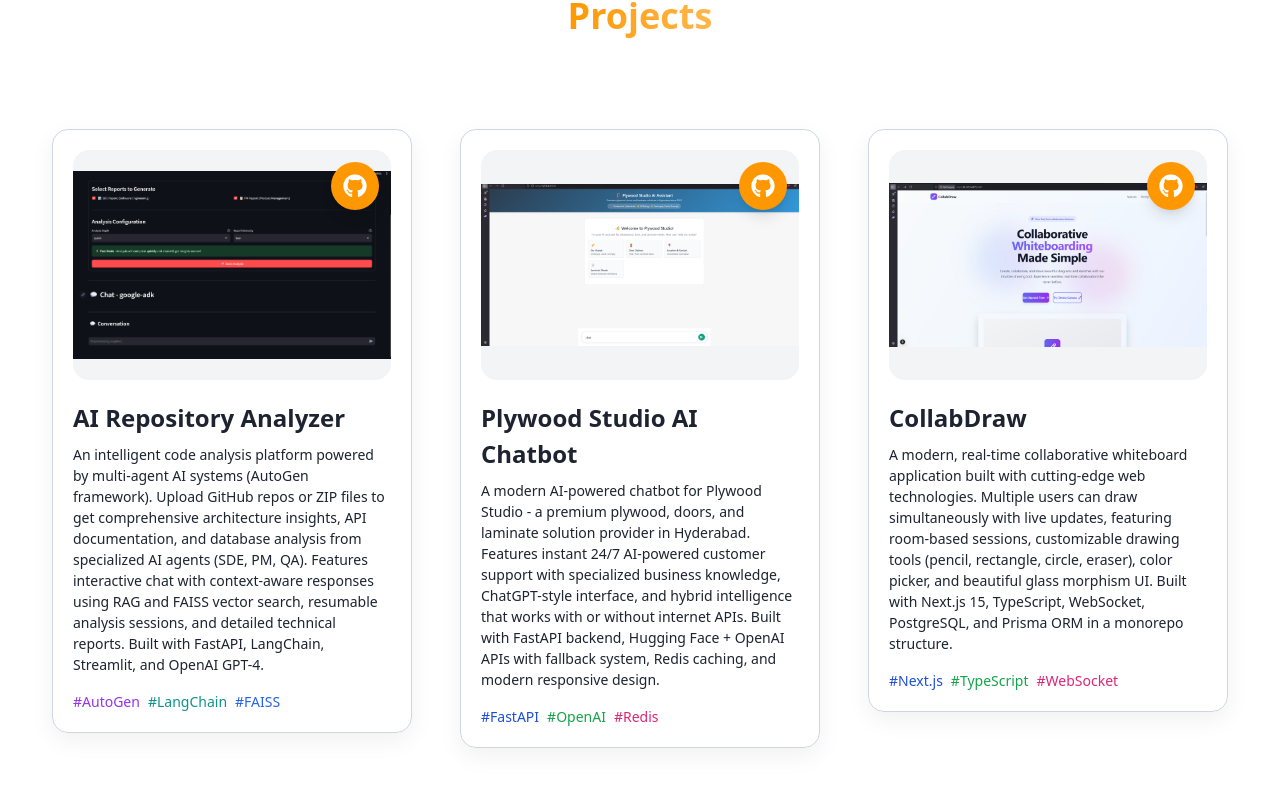
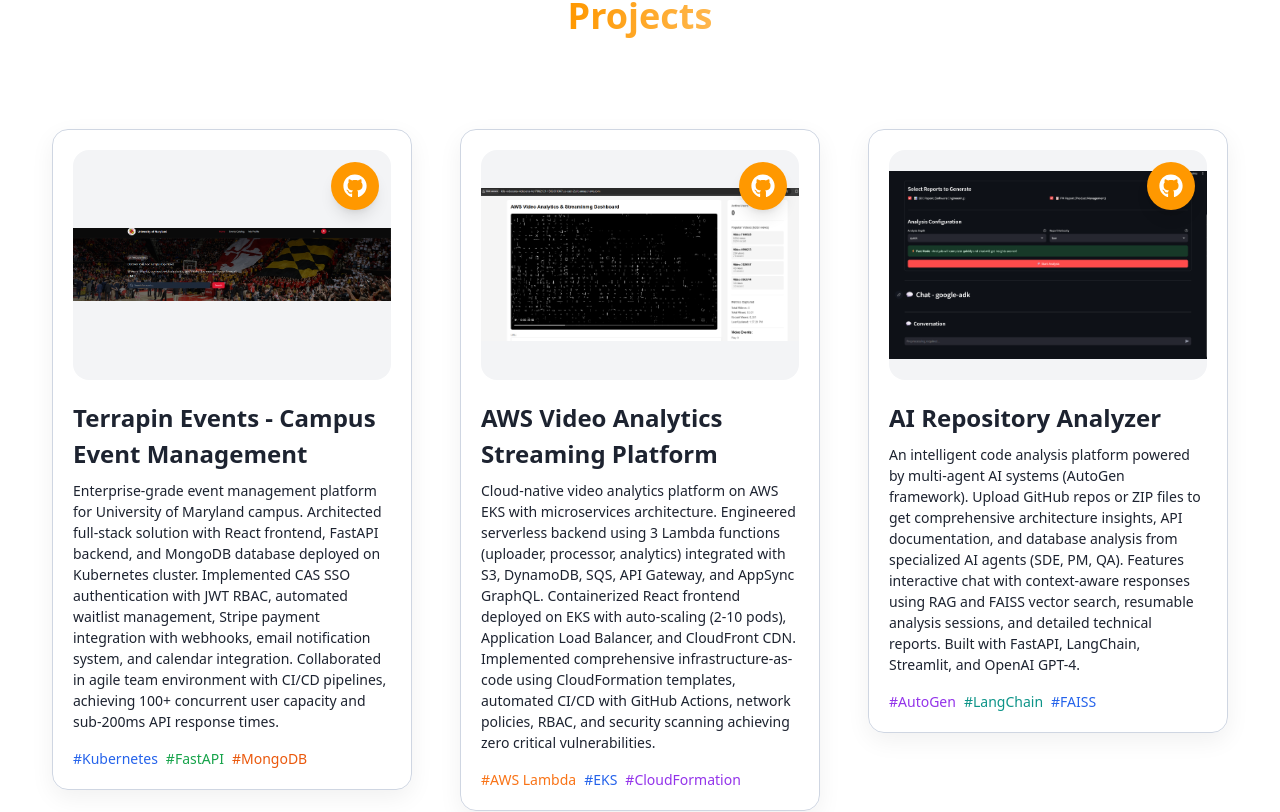
Before and after one commit to vineetagarwal54/portfolio, a React (Vite) app: page / in a window 1280 px wide. Shown: the part 3714-4526 px from the top of the page. Built offline with nearby package versions, Linux system fonts and the light colour scheme.

Commit message:
Added Projects

```diff
--- a/src/constants/index.js
+++ b/src/constants/index.js
@@ -10,6 +10,8 @@ import collabDraw from "../assets/collabDraw.png"
 import aIChatbot from "../assets/aIChatbot.png"
 import suntek_corp from "../assets/suntek_corp.jpg"
 import reportGen from "../assets/reportGen.png"
+import terrapinEvents from "../assets/terrapinEvents.png"
+import videoAnalytics from "../assets/videoAnalytics.png"
 import { title } from "framer-motion/client";
 
 export const HERO_CONTENT = `I build smart, fast, cloud-ready apps. My focus is where mobile meets AI — React Native on the front, FastAPI and multi-agent systems on the back, all stitched together across AWS and containerized workflows. I love turning messy problems into clean mobile experiences powered by LLMs, RAG pipelines, and MCP-style agent orchestration. Full-stack when needed, obsessive about architecture, and always pushing toward smarter, more reliable products.`;
@@ -102,6 +104,48 @@ export const education = [
 ];
 
 export const projects = [
+  {
+    name: "Terrapin Events - Campus Event Management",
+    description:
+      "Enterprise-grade event management platform for University of Maryland campus. Architected full-stack solution with React frontend, FastAPI backend, and MongoDB database deployed on Kubernetes cluster. Implemented CAS SSO authentication with JWT RBAC, automated waitlist management, Stripe payment integration with webhooks, email notification system, and calendar integration. Collaborated in agile team environment with CI/CD pipelines, achieving 100+ concurrent user capacity and sub-200ms API response times.",
+    tags: [
+      {
+        name: "Kubernetes",
+        color: "text-blue-600",
+      },
+      {
+        name: "FastAPI",
+        color: "text-green-600",
+      },
+      {
+        name: "MongoDB",
+        color: "text-orange-600",
+      },
+    ],
+    image: terrapinEvents,
+    source_code_link: "https://github.com/bhavnakumari/enpm613-team4-terrapin-events",
+  },
+  {
+    name: "AWS Video Analytics Streaming Platform",
+    description:
+      "Cloud-native video analytics platform on AWS EKS with microservices architecture. Engineered serverless backend using 3 Lambda functions (uploader, processor, analytics) integrated with S3, DynamoDB, SQS, API Gateway, and AppSync GraphQL. Containerized React frontend deployed on EKS with auto-scaling (2-10 pods), Application Load Balancer, and CloudFront CDN. Implemented comprehensive infrastructure-as-code using CloudFormation templates, automated CI/CD with GitHub Actions, network policies, RBAC, and security scanning achieving zero critical vulnerabilities.",
+    tags: [
+      {
+        name: "AWS Lambda",
+        color: "text-orange-500",
+      },
+      {
+        name: "EKS",
+        color: "text-blue-600",
+      },
+      {
+        name: "CloudFormation",
+        color: "text-purple-600",
+      },
+    ],
+    image: videoAnalytics,
+    source_code_link: "https://github.com/Divyesh4683/AWS-Video-Analytics-Streaming-Dashboard",
+  },
   {
     name: "AI Repository Analyzer",
     description:
```
Also changed, not shown: src/assets/terrapinEvents.png (added), src/assets/videoAnalytics.png (added).
